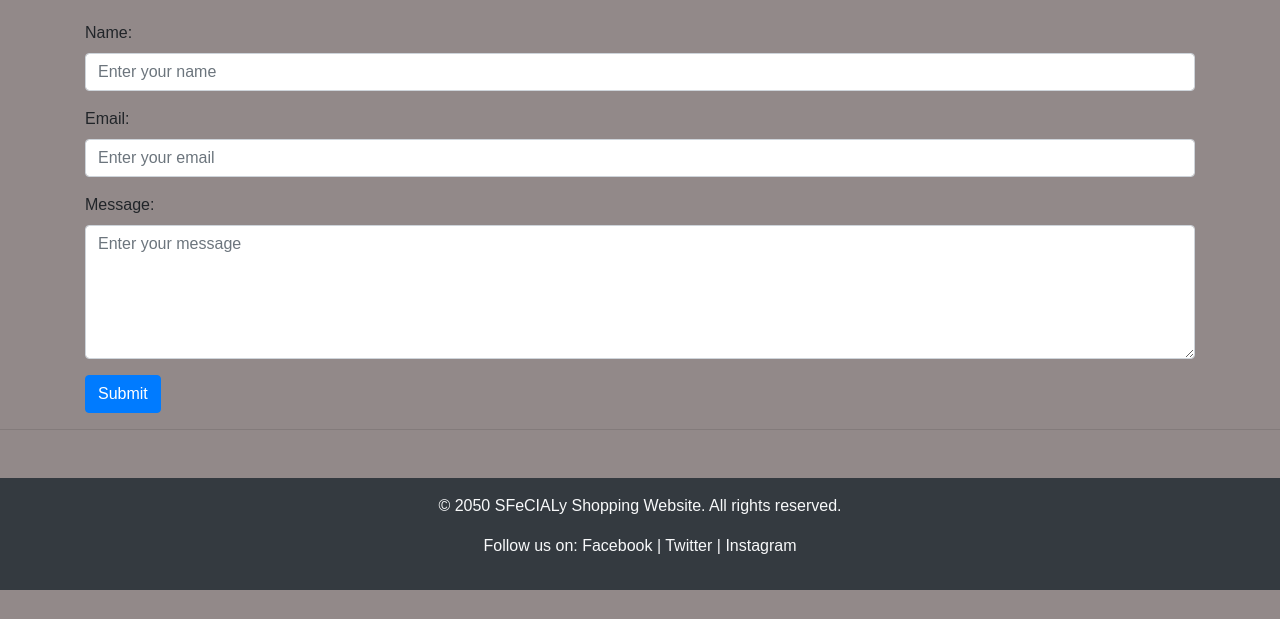
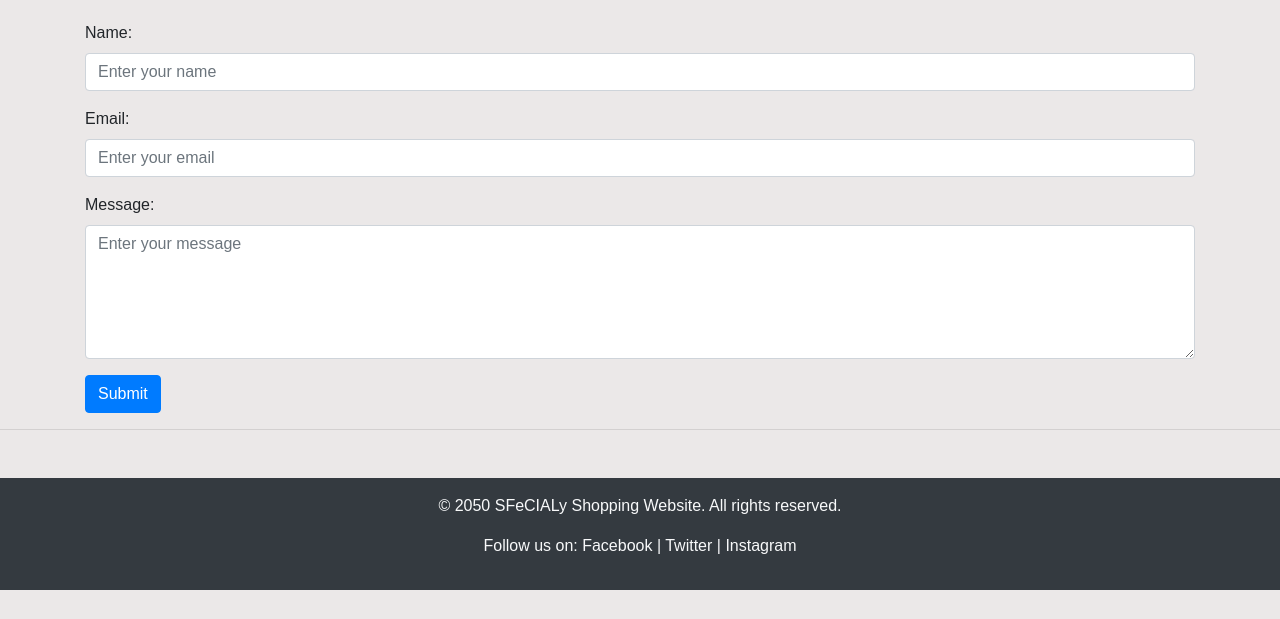
Before and after one commit to Anali12334/E-commerce-Website, a plain HTML site: page contact.html in a window 1280 px wide. Shown: the part 181-800 px from the top of the page. Drawn offline with nearby package versions, Linux system fonts and the light colour scheme.

Commit message:
Background color to white

```diff
--- a/css/about.css
+++ b/css/about.css
@@ -1,6 +1,6 @@
 body {
     font-family: Arial, sans-serif;
-    background-color: rgb(155, 153, 151);
+    background-color: #ebe8e8;
   }
 
   .carousel-item {
@@ -118,7 +118,6 @@ body {
   .custom-nav-link:hover {
     background-color: rgba(255, 192, 203, 0.7);
   }
-
   @media (max-width: 1200px) {
     .html {
       font-size: 75%;
--- a/css/index.css
+++ b/css/index.css
@@ -28,8 +28,8 @@ body, html {
   .custom-nav-link:hover {
     background-color: rgba(255, 192, 203, 0.7);
   }
-  @media (max-width: 1199px) {
-    .header {
-      left: -100%;
+  @media (max-width: 1200px) {
+    .html {
+      font-size: 75%;
     }
   }
--- a/css/product.css
+++ b/css/product.css
@@ -1,6 +1,6 @@
 body {
   font-family: Arial, sans-serif;
-  background-color: rgb(140, 139, 137);
+  background-color: #ebe8e8;
 }
 
 .card {
--- a/css/style.css
+++ b/css/style.css
@@ -1,6 +1,6 @@
 body {
     font-family: Arial, sans-serif;
-    background-color: rgb(146, 137, 137);
+    background-color: #ebe8e8;
   }
   .jumbotron {
     background: url('path/to/home-image.jpg') no-repeat center center;
```
